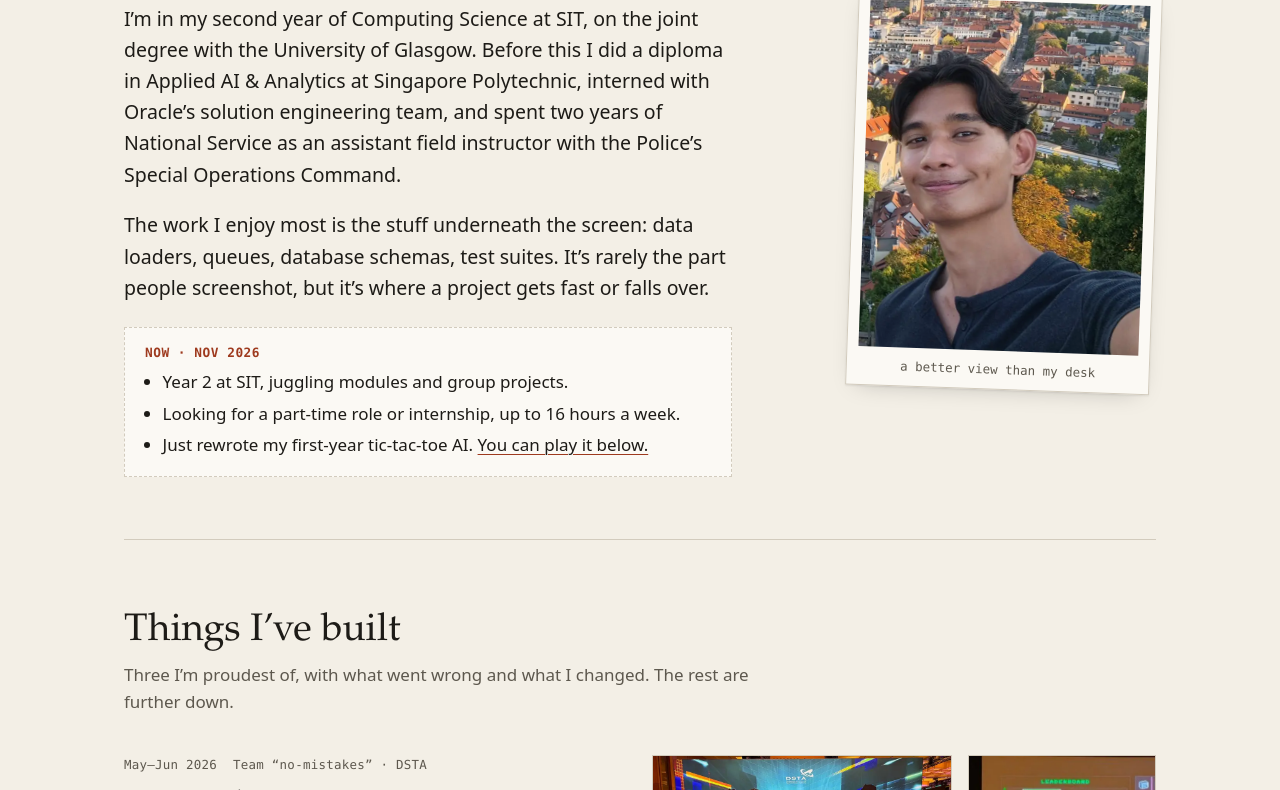
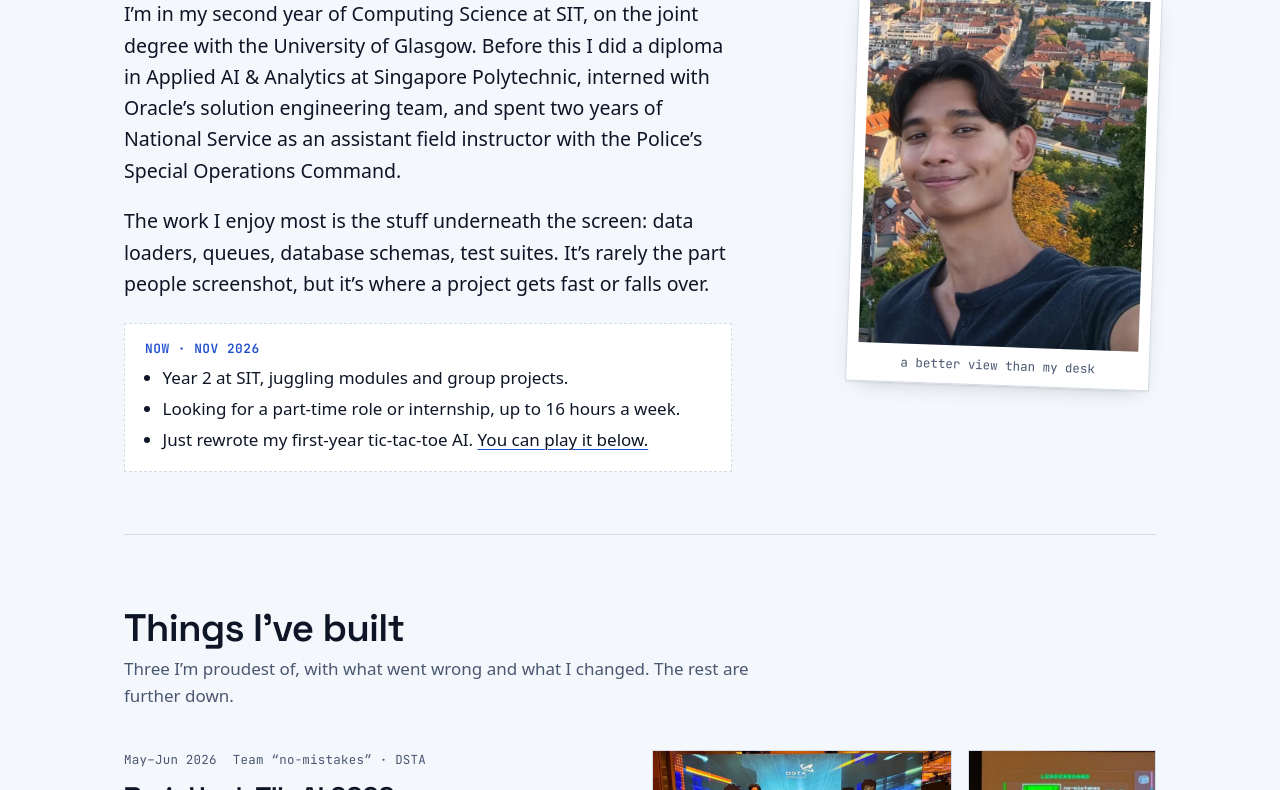
Before and after one commit to colossalcap/colossalcap.github.io, a plain HTML site: page index.html in a window 1280 px wide. Shown: the part 254-1044 px from the top of the page. Drawn offline with Linux system fonts and the light colour scheme.

Commit message:
Switch to a blue palette and Space Grotesk / JetBrains Mono fonts

```diff
--- a/index.html
+++ b/index.html
@@ -7,8 +7,9 @@
   <meta name="text-scale" content="scale">
   <title>Hanzalah Hisam</title>
   <meta name="description" content="Hanzalah Hisam, Computing Science student at SIT × University of Glasgow in Singapore. Databases, systems and the occasional AI competition.">
-  <meta name="theme-color" media="(prefers-color-scheme: light)" content="#f3efe6">
-  <meta name="theme-color" media="(prefers-color-scheme: dark)" content="#171614">
+  <meta name="theme-color" media="(prefers-color-scheme: light)" content="#f4f7fc">
+  <meta name="theme-color" media="(prefers-color-scheme: dark)" content="#0a1020">
+  <link rel="preload" href="fonts/space-grotesk.woff2" as="font" type="font/woff2" crossorigin>
   <link rel="icon" href="favicon.svg" type="image/svg+xml">
   <link rel="canonical" href="https://colossalcap.github.io/">
   <meta property="og:type" content="profile">
@@ -17,16 +18,18 @@
   <meta property="og:url" content="https://colossalcap.github.io/">
   <meta property="og:image" content="https://colossalcap.github.io/img/me.webp">
   <style>
+    @font-face { font-family: "Space Grotesk"; src: url("fonts/space-grotesk.woff2") format("woff2"); font-weight: 300 700; font-display: swap; }
+    @font-face { font-family: "JetBrains Mono"; src: url("fonts/jetbrains-mono.woff2") format("woff2"); font-weight: 100 800; font-display: swap; }
     :root {
       color-scheme: light dark;
 
-      --paper-light: #f3efe6;  --paper-dark: #171614;
-      --card-light:  #fbf9f4;  --card-dark:  #201f1c;
-      --ink-light:   #1d1b17;  --ink-dark:   #ece8df;
-      --muted-light: #5d584e;  --muted-dark: #a9a397;
-      --rule-light:  #d2cbbd;  --rule-dark:  #3a3732;
-      --accent-light: #9e3a1e; --accent-dark: #ee9068;
-      --mark-light:  #f1df9c;  --mark-dark:  #4a3f1e;
+      --paper-light: #f4f7fc;  --paper-dark: #0a1020;
+      --card-light:  #ffffff;  --card-dark:  #111a2e;
+      --ink-light:   #0d1526;  --ink-dark:   #e4eaf5;
+      --muted-light: #4a5770;  --muted-dark: #98a6bf;
+      --rule-light:  #d3dbe8;  --rule-dark:  #243150;
+      --accent-light: #1f4fd1; --accent-dark: #7ea6ff;
+      --mark-light:  #d9e6ff;  --mark-dark:  #1d356b;
 
       --paper:  light-dark(var(--paper-light),  var(--paper-dark));
       --card:   light-dark(var(--card-light),   var(--card-dark));
@@ -36,9 +39,9 @@
       --accent: light-dark(var(--accent-light), var(--accent-dark));
       --mark:   light-dark(var(--mark-light),   var(--mark-dark));
 
-      --serif: "Iowan Old Style", "Palatino Linotype", Palatino, "Book Antiqua", Charter, Georgia, serif;
+      --display: "Space Grotesk", system-ui, -apple-system, "Segoe UI", Roboto, sans-serif;
       --sans:  system-ui, -apple-system, "Segoe UI", Roboto, "Helvetica Neue", Arial, sans-serif;
-      --mono:  ui-monospace, "Cascadia Mono", "SF Mono", Menlo, Consolas, monospace;
+      --mono:  "JetBrains Mono", ui-monospace, "Cascadia Mono", "SF Mono", Menlo, Consolas, monospace;
 
       --gutter: clamp(1.25rem, 0.75rem + 2.5vw, 3rem);
       accent-color: var(--accent);
@@ -58,7 +61,7 @@
       font-family: var(--sans); font-size: 1.0625rem; line-height: 1.6; overflow-wrap: break-word;
     }
     ::selection { background: var(--accent); color: var(--paper); }
-    h1, h2, h3 { font-family: var(--serif); font-weight: 500; line-height: 1.15; margin: 0; text-wrap: balance; }
+    h1, h2, h3 { font-family: var(--display); font-weight: 600; letter-spacing: -0.02em; font-size-adjust: from-font; line-height: 1.12; margin: 0; text-wrap: balance; }
     p, li, figcaption { text-wrap: pretty; }
     p { margin: 0 0 1em; }
     img { display: block; max-inline-size: 100%; block-size: auto; }
@@ -66,6 +69,7 @@
     a:hover { color: var(--accent); }
     :focus-visible { outline: 2px solid var(--accent); outline-offset: 3px; }
     mark { background: var(--mark); color: inherit; padding: 0 0.15em; border-radius: 2px; }
+    code, .small, pre, .status, .score, .stack { font-size-adjust: from-font; }
     code { font-family: var(--mono); font-size: 0.88em; }
 
     .skip-link { position: absolute; inset-inline-start: var(--gutter); inset-block-start: -10rem; background: var(--ink); color: var(--paper); padding: 0.5rem 0.9rem; z-index: 10; text-decoration: none; }
@@ -76,7 +80,7 @@
 
     /* Header + scrollspy */
     .site-header { display: flex; flex-wrap: wrap; gap: 0.5rem 2rem; justify-content: space-between; align-items: baseline; padding-block: 1.25rem; border-block-end: 1px solid var(--rule); }
-    .site-header .mark-name { font-family: var(--serif); font-size: 1.15rem; text-decoration: none; }
+    .site-header .mark-name { font-family: var(--display); font-size: 1.15rem; text-decoration: none; }
     .site-header nav { scroll-target-group: auto; }
     .site-header nav ul { list-style: none; margin: 0; padding: 0; display: flex; flex-wrap: wrap; gap: 0.25rem 1.4rem; }
     .site-header nav a { font-size: 0.95rem; text-decoration: none; }
@@ -143,7 +147,7 @@
     @media (min-width: 52rem) { .game { grid-template-columns: auto minmax(0, 1fr); gap: 3.5rem; } }
     .board { display: grid; grid-template-columns: repeat(3, minmax(4.25rem, 6rem)); gap: 0.4rem; }
     .board button {
-      aspect-ratio: 1; font-family: var(--serif); font-size: clamp(2rem, 1.5rem + 2vw, 2.8rem); line-height: 1;
+      aspect-ratio: 1; font-family: var(--display); font-size: clamp(2rem, 1.5rem + 2vw, 2.8rem); line-height: 1;
       background: var(--card); color: var(--ink); border: 1px solid var(--rule); border-radius: 4px; cursor: pointer;
       min-inline-size: 2.75rem; min-block-size: 2.75rem;
     }
@@ -157,8 +161,8 @@
     .btn:hover { background: var(--ink); color: var(--paper); }
     .status { font-family: var(--mono); font-size: 0.9rem; min-block-size: 1.6em; }
     .score { font-family: var(--mono); font-size: 0.85rem; color: var(--muted); }
-    pre.term { background: #151412; color: #e6e1d6; padding: 1rem 1.1rem; border-radius: 6px; overflow-x: auto; font-size: 0.85rem; line-height: 1.5; margin: 1rem 0 0; }
-    pre.term .p { color: #ee9068; }
+    pre.term { background: #0a1020; color: #dbe4f2; border: 1px solid var(--rule); padding: 1rem 1.1rem; border-radius: 6px; overflow-x: auto; font-size: 0.85rem; line-height: 1.5; margin: 1rem 0 0; }
+    pre.term .p { color: #7ea6ff; }
 
     /* Experience */
     .xp { list-style: none; margin: 0; padding: 0; }
@@ -167,7 +171,7 @@
     .xp h3 { font-size: 1.15rem; }
     .xp p { margin: 0.2rem 0 0; color: var(--muted); max-inline-size: 42rem; }
 
-    .contact-line { font-family: var(--serif); font-size: clamp(1.5rem, 1.1rem + 2vw, 2.4rem); line-height: 1.25; max-inline-size: 24ch; margin-block-end: 1.25rem; }
+    .contact-line { font-family: var(--display); font-size: clamp(1.5rem, 1.1rem + 2vw, 2.4rem); line-height: 1.25; max-inline-size: 24ch; margin-block-end: 1.25rem; }
     .links { list-style: none; margin: 0; padding: 0; display: flex; flex-wrap: wrap; gap: 0.75rem 2rem; }
     footer { padding-block: 2rem 3rem; border-block-start: 1px solid var(--rule); color: var(--muted); font-size: 0.9rem; }
     footer p { margin: 0 0 0.3rem; }
```
Also changed, not shown: favicon.svg, fonts/jetbrains-mono.woff2 (added), fonts/space-grotesk.woff2 (added).
